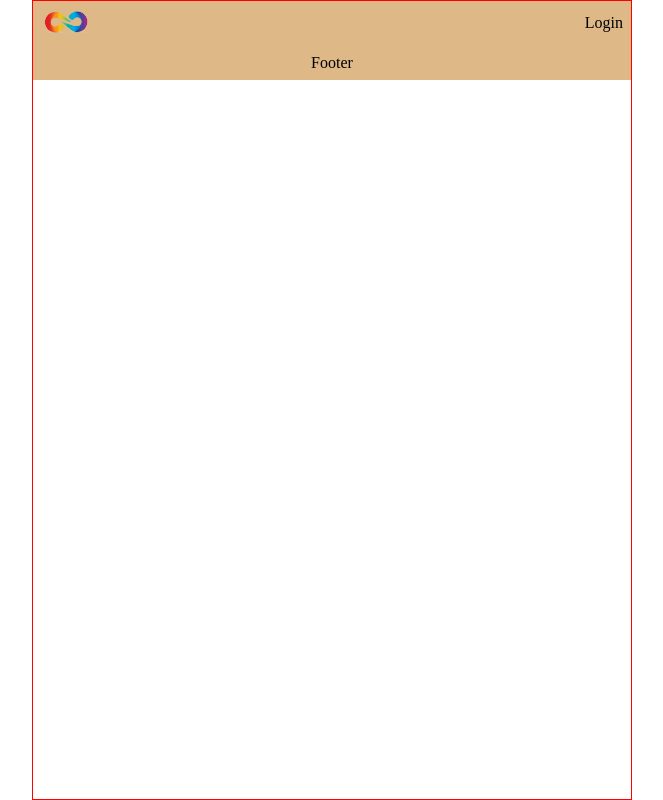
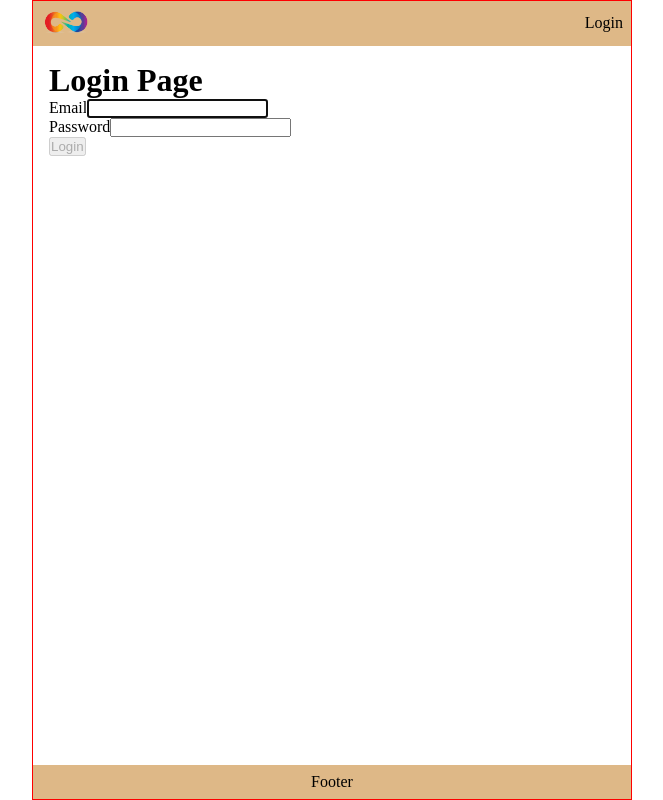
Before and after one commit to atabek-furkad/gulkaz-general, a React (Create React App) app in the folder frontend/: page /login in a window 1280 px wide. Before the commit this address had no page. Shown: the whole page, without its empty margins (308-971 px from the left). Built offline with nearby package versions, Linux system fonts and the light colour scheme.

Commit message:
login api call front end

```diff
--- a/frontend/src/App.js
+++ b/frontend/src/App.js
@@ -4,7 +4,8 @@ import Footer from './components/Footer'
 import ProductsPage from './pages/ProductsPage'
 import ProductPage from './pages/ProductPage'
 import HomePage from './pages/HomePage'
-import AuthorizePage from './pages/AuthorizePage'
+import LoginPage from './pages/LoginPage'
+import ProfilePage from './pages/ProfilePage'
 
 const App = () => {
   return (
@@ -15,7 +16,8 @@ const App = () => {
           <Route element={<HomePage />} path="/" />
           <Route element={<ProductsPage />} path="/products" />
           <Route element={<ProductPage />} path="/products/:id" />
-          <Route element={<AuthorizePage />} path="/authorize" />
+          <Route element={<LoginPage />} path="/login" />
+          <Route element={<ProfilePage />} path="/profile" />
         </Routes>
         <Footer />
       </Router>
--- a/frontend/src/components/Header.js
+++ b/frontend/src/components/Header.js
@@ -7,7 +7,7 @@ const Header = () => {
       <Link to="/">
         <img src="/images/logo.png" width="50" />
       </Link>
-      <Link className="link" to={`/authorize`}>
+      <Link className="link" to={`/login`}>
         Login
       </Link>
     </header>
--- a/frontend/src/index.css
+++ b/frontend/src/index.css
@@ -53,7 +53,8 @@ footer {
 .HomePage,
 .ProductsPage,
 .ProductPage,
-.AuthorizePage {
+.LoginPage,
+.ProfilePage {
   flex-grow: 1;
   overflow-y: auto;
   padding: 1rem;
--- a/frontend/src/pages/AuthorizePage.js
+++ /dev/null
@@ -1,7 +0,0 @@
-import React from 'react'
-
-const AuthorizePage = () => {
-  return <div className="AuthorizePage">AuthorizePage</div>
-}
-
-export default AuthorizePage
--- /dev/null
+++ b/frontend/src/pages/LoginPage.js
@@ -0,0 +1,50 @@
+import React, { useState } from 'react'
+import fetchUserData from '../utils/fetchUserData'
+
+const LoginPage = () => {
+  // const [user, setUser] = useState({})
+
+  const [email, setEmail] = useState('')
+  const [password, setPassword] = useState('')
+
+  const isFormFilled = Boolean(email) && Boolean(password)
+
+  const submitForm = (e) => {
+    e.preventDefault()
+    fetchUserData(email, password)
+  }
+
+  return (
+    <div className="LoginPage">
+      <h1>Login Page</h1>
+      <form onSubmit={submitForm}>
+        <div className="input-container">
+          <label htmlFor="email">Email</label>
+          <input
+            autoFocus
+            type="email"
+            id="email"
+            value={email}
+            name="email"
+            onChange={(e) => setEmail(e.target.value)}
+          />
+        </div>
+        <div className="input-container">
+          <label htmlFor="password">Password</label>
+          <input
+            type="password"
+            value={password}
+            id="password"
+            name="password"
+            onChange={(e) => setPassword(e.target.value)}
+          />
+        </div>
+        <button disabled={!isFormFilled} type="submit">
+          Login
+        </button>
+      </form>
+    </div>
+  )
+}
+
+export default LoginPage
--- /dev/null
+++ b/frontend/src/pages/ProfilePage.js
@@ -0,0 +1,7 @@
+import React from 'react'
+
+const ProfilePage = () => {
+  return <div>ProfilePage</div>
+}
+
+export default ProfilePage
--- /dev/null
+++ b/frontend/src/utils/fetchUserData.js
@@ -0,0 +1,18 @@
+import axios from 'axios'
+const fetchUserData = async (email, password) => {
+  const { data } = await axios.post(
+    '/api/users/login',
+    { email, password },
+    {
+      headers: {
+        'Content-Type': 'application/json',
+      },
+    },
+  )
+
+  console.log('data', data)
+
+  localStorage.setItem('userInfo', JSON.stringify(data))
+}
+
+export default fetchUserData
```
